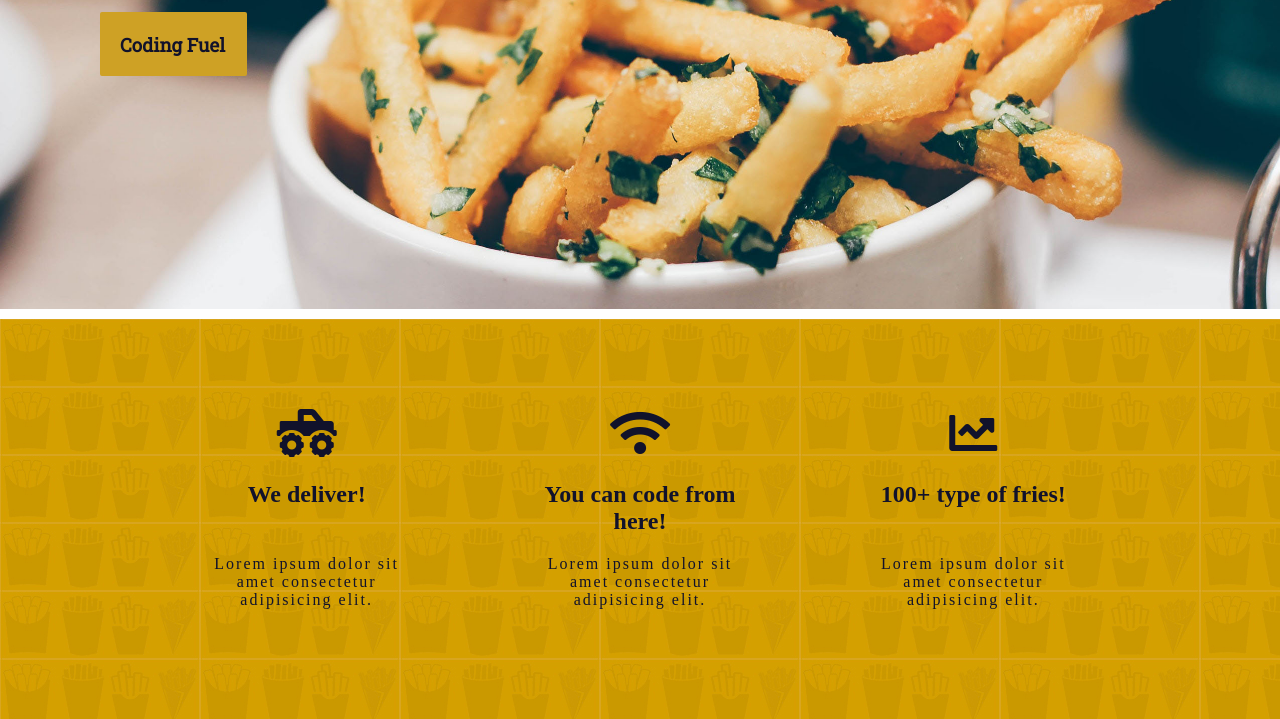
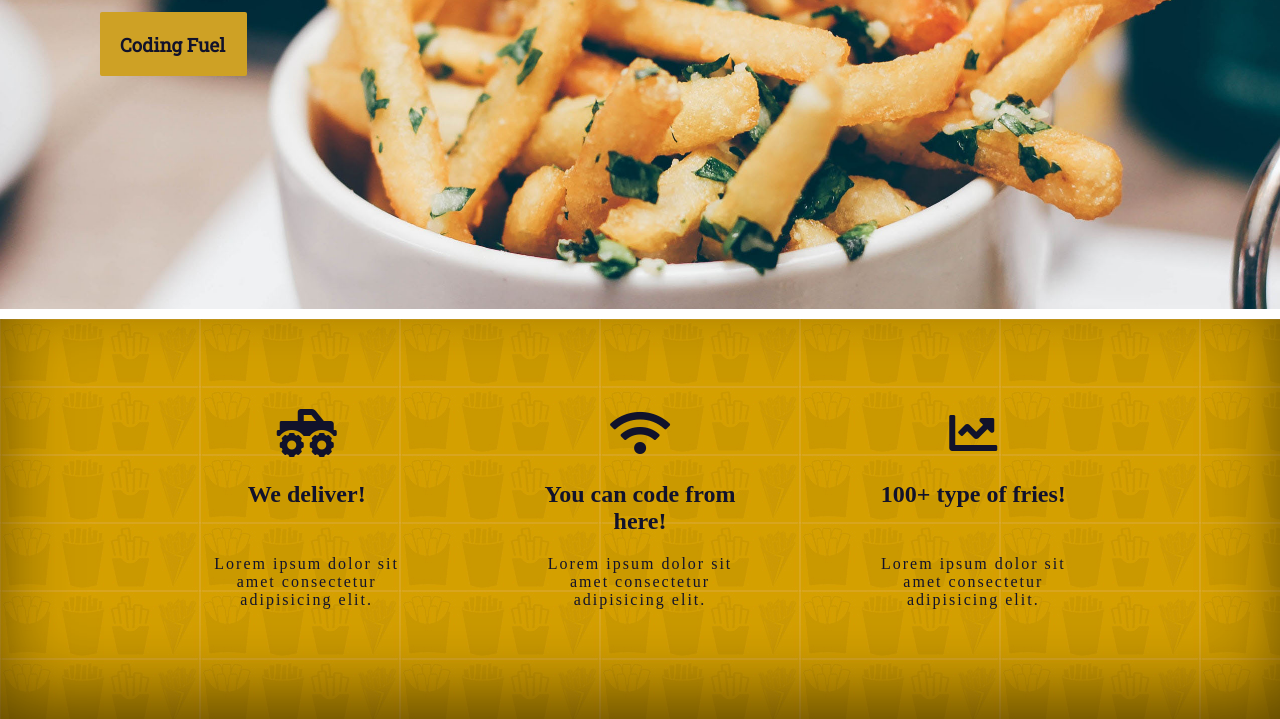
Before and after one commit to dtar-course-related/devcamp-coding-foundations, a plain HTML site: page html-css/index.html in a window 1280 px wide. Shown: the part 501-1220 px from the top of the page. Drawn offline with Linux system fonts and the light colour scheme.

Commit message:
[mod] feature section to have a shadow

```diff
--- a/html-css/styles/homepage.css
+++ b/html-css/styles/homepage.css
@@ -40,6 +40,8 @@
 	justify-content: center;
 	align-items: center;
 	font-family: "Ubunto Condensed", serif;
+	/* Box shadow. */
+	box-shadow: inset 0px -26px 79px -8px rgba(0, 0, 0, 0.58);
 }
 
 .features-section > .columns-wrapper {
```
